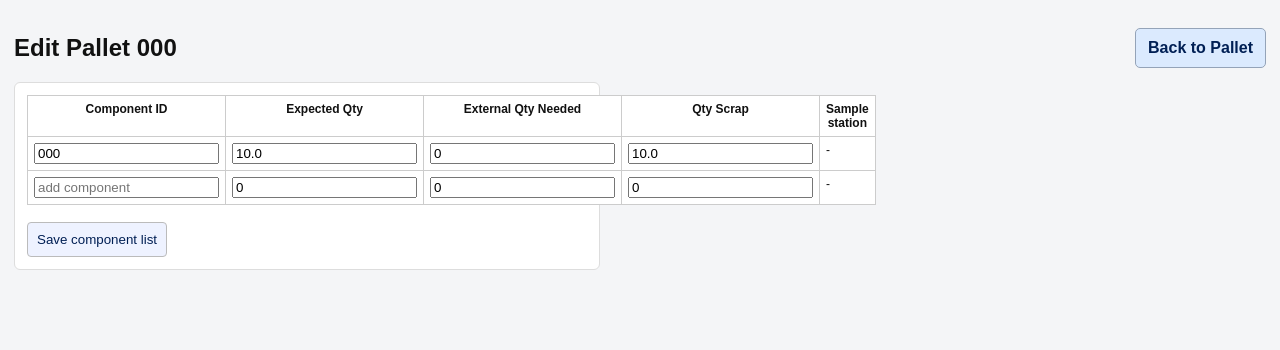
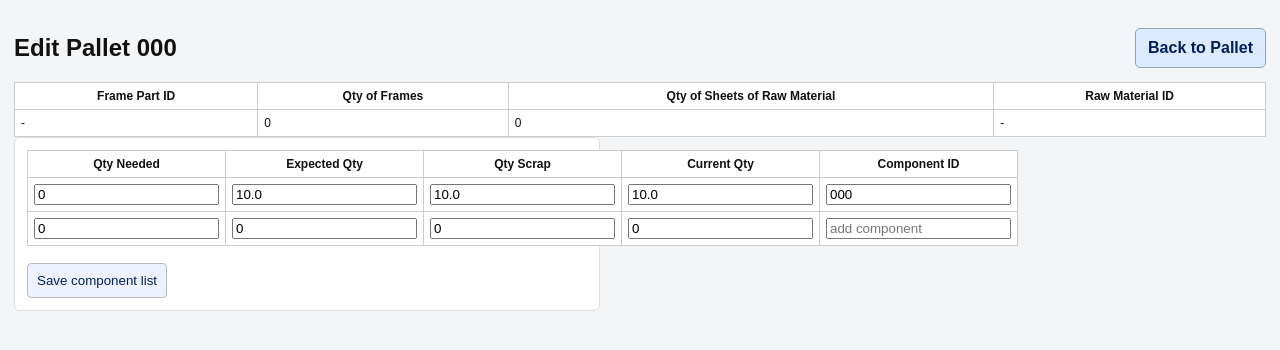
Before and after one commit to ravenorb/mts, a FastAPI app: page /production/pallet/1/edit in a window 1280 px wide. Shown: the part 49-399 px from the top of the page. Run offline with FastAPI, Linux system fonts and the light colour scheme; the visitor is signed in with stand-in values (Sample User, id 1); tables that the repository leaves empty hold one stand-in row (values such as "Sample post"); parts of the project's set-up code (start-up, migrations or seed data) failed here and were passed over.

Commit message:
Update pallet BOM quantity calculations and edit layout

```diff
--- a/app/main.py
+++ b/app/main.py
@@ -687,9 +687,36 @@ def parse_pallet_component_list(component_list_json: str | None) -> list[dict]:
         parsed.append({
             "component_id": (item.get("component_id") or "").strip(),
             "expected_quantity": item.get("expected_quantity", 0),
-            "external_quantity_needed": item.get("external_quantity_needed", 0),
+            "qty_needed": item.get("qty_needed", item.get("external_quantity_needed", 0)),
         })
     return parsed
+
+
+def build_component_quantities(db: Session, frame_part_id: str, expected_quantity: float, sheet_count: float, mpf_master_id: int) -> list[dict]:
+    component_map: dict[str, dict] = {}
+
+    details = db.query(models.MpfDetail).filter_by(mpf_master_id=mpf_master_id).order_by(models.MpfDetail.id.asc()).all()
+    for detail in details:
+        component_id = (detail.component_id or "").strip()
+        if not component_id:
+            continue
+        component_map[component_id] = {
+            "component_id": component_id,
+            "expected_quantity": float(detail.sheet_qty or 0) * float(sheet_count or 0),
+            "qty_needed": 0.0,
+        }
+
+    bom_components = get_part_component_requirements(db, frame_part_id)
+    for component in bom_components:
+        component_id = component["component_id"]
+        existing = component_map.setdefault(component_id, {
+            "component_id": component_id,
+            "expected_quantity": 0.0,
+            "qty_needed": 0.0,
+        })
+        existing["qty_needed"] = float(component.get("component_qty") or 0) * float(expected_quantity or 0)
+
+    return [component_map[key] for key in sorted(component_map.keys())]
 
 
 def build_station_queue_cards(db: Session, stations: list[models.Station]) -> list[dict]:
@@ -834,9 +861,6 @@ def pallet_edit(pallet_id: int, request: Request, db: Session = Depends(get_db),
     if not pallet:
         raise HTTPException(404)
 
-    stations = db.query(models.Station).filter_by(active=True).order_by(models.Station.station_name.asc()).all()
-    station_names = [station.station_name for station in stations]
-
     part_rows = []
     pallet_parts = db.query(models.PalletPart).filter_by(pallet_id=pallet_id).order_by(models.PalletPart.id.asc()).all()
     for pallet_part in pallet_parts:
@@ -846,14 +870,12 @@ def pallet_edit(pallet_id: int, request: Request, db: Session = Depends(get_db),
             part_row = db.query(models.Part).filter_by(id=revision.part_id).first()
             component_id = part_row.part_number if part_row else ""
 
-        assigned_stations = {station.station_name for station in get_part_station_routes(db, component_id)}
-        station_flags = {station_name: (station_name in assigned_stations) for station_name in station_names}
         part_rows.append({
             "expected_qty": pallet_part.planned_quantity,
-            "external_qty_needed": pallet_part.external_quantity_needed,
+            "qty_needed": pallet_part.external_quantity_needed,
+            "current_qty": pallet_part.actual_quantity,
             "component_id": component_id,
             "scrap_qty": pallet_part.scrap_quantity,
-            "station_flags": station_flags,
         })
 
     # Show component-level quantities for pallets created from HK MPF data.
@@ -877,15 +899,15 @@ def pallet_edit(pallet_id: int, request: Request, db: Session = Depends(get_db),
         if existing_row:
             if not existing_row["expected_qty"]:
                 existing_row["expected_qty"] = expected_qty
+            if not existing_row["qty_needed"]:
+                existing_row["qty_needed"] = component.get("qty_needed", 0)
             continue
-        assigned_stations = {station.station_name for station in get_part_station_routes(db, component_id)}
-        station_flags = {station_name: (station_name in assigned_stations) for station_name in station_names}
         new_row = {
             "expected_qty": expected_qty,
-            "external_qty_needed": component.get("external_quantity_needed", 0),
+            "qty_needed": component.get("qty_needed", component.get("external_quantity_needed", 0)),
+            "current_qty": 0,
             "component_id": component_id,
             "scrap_qty": 0,
-            "station_flags": station_flags,
         }
         component_rows.append(new_row)
         component_rows_by_id[component_id] = new_row
@@ -894,6 +916,18 @@ def pallet_edit(pallet_id: int, request: Request, db: Session = Depends(get_db),
         component_rows.sort(key=lambda row: row["component_id"])
     else:
         component_rows = part_rows
+
+    mpf = db.query(models.MpfMaster).filter_by(id=pallet.mpf_master_id).first() if pallet.mpf_master_id else None
+    raw_material = None
+    if mpf:
+        parsed_sheet = parse_sheet_size(mpf.sheet_size)
+        if parsed_sheet:
+            width, length = parsed_sheet
+            raw_material = db.query(models.RawMaterial).filter(
+                models.RawMaterial.gauge == mpf.material,
+                ((models.RawMaterial.width == width) & (models.RawMaterial.length == length)) |
+                ((models.RawMaterial.width == length) & (models.RawMaterial.length == width)),
+            ).first()
 
     return templates.TemplateResponse("pallet_edit.html", {
         "request": request,
@@ -902,7 +936,7 @@ def pallet_edit(pallet_id: int, request: Request, db: Session = Depends(get_db),
         "entity_groups": ENTITY_GROUPS,
         "pallet": pallet,
         "part_rows": component_rows,
-        "station_names": station_names,
+        "raw_material_id": raw_material.id if raw_material else "-",
     })
 
 
@@ -915,8 +949,9 @@ async def pallet_edit_save(pallet_id: int, request: Request, db: Session = Depen
     form = await request.form()
     component_ids = form.getlist("component_id")
     expected_qtys = form.getlist("expected_qty")
-    external_qtys = form.getlist("external_qty_needed")
+    qty_neededs = form.getlist("qty_needed")
     scrap_qtys = form.getlist("scrap_qty")
+    current_qtys = form.getlist("current_qty")
 
     component_snapshot: list[dict] = []
     db.query(models.PalletPart).filter_by(pallet_id=pallet.id).delete(synchronize_session=False)
@@ -937,22 +972,23 @@ async def pallet_edit_save(pallet_id: int, request: Request, db: Session = Depen
         if not component_id or component_id == (pallet.frame_part_number or ""):
             continue
         expected_qty = float(expected_qtys[index] or 0) if index < len(expected_qtys) else 0
-        external_qty_needed = float(external_qtys[index] or 0) if index < len(external_qtys) else 0
+        qty_needed = float(qty_neededs[index] or 0) if index < len(qty_neededs) else 0
         scrap_qty = float(scrap_qtys[index] or 0) if index < len(scrap_qtys) else 0
+        current_qty = float(current_qtys[index] or 0) if index < len(current_qtys) else 0
         ensure_inventory_component_exists(db, component_id)
         component_revision = ensure_current_part_revision(db, component_id, user.username)
         db.add(models.PalletPart(
             pallet_id=pallet.id,
             part_revision_id=component_revision.id,
             planned_quantity=expected_qty,
-            external_quantity_needed=external_qty_needed,
-            actual_quantity=0,
+            external_quantity_needed=qty_needed,
+            actual_quantity=current_qty,
             scrap_quantity=scrap_qty,
         ))
         component_snapshot.append({
             "component_id": component_id,
             "expected_quantity": expected_qty,
-            "external_quantity_needed": external_qty_needed,
+            "qty_needed": qty_needed,
         })
 
     pallet.component_list_json = json.dumps(component_snapshot)
@@ -1053,9 +1089,7 @@ def production_create_order(
     db.commit()
     db.refresh(pallet)
 
-    details = db.query(models.MpfDetail).filter_by(mpf_master_id=mpf.id).order_by(models.MpfDetail.id.asc()).all()
-    bom_components = get_part_component_requirements(db, frame_part_id)
-    component_snapshot = []
+    component_snapshot = build_component_quantities(db, frame_part_id, expected_quantity, sheet_count, mpf.id)
     all_part_revisions = [
         {
             "part_revision_id": revision.id,
@@ -1064,42 +1098,15 @@ def production_create_order(
         }
     ]
 
-    mpf_component_ids: set[str] = set()
-    for detail in details:
-        component_id = (detail.component_id or "").strip()
-        expected_component_qty = detail.sheet_qty * sheet_count
-        if not component_id:
-            continue
-        mpf_component_ids.add(component_id)
-        component_snapshot.append({
-            "component_id": component_id,
-            "qty_per_sheet": detail.sheet_qty,
-            "expected_quantity": expected_component_qty,
-            "external_quantity_needed": 0,
-        })
+    for component in component_snapshot:
+        component_id = component["component_id"]
+        qty_needed = float(component.get("qty_needed") or 0)
+        expected_component_qty = float(component.get("expected_quantity") or 0)
         component_revision = ensure_current_part_revision(db, component_id, user.username)
         all_part_revisions.append({
             "part_revision_id": component_revision.id,
             "planned_quantity": expected_component_qty,
-            "external_quantity_needed": 0,
-        })
-
-    for component in bom_components:
-        component_id = component["component_id"]
-        if component_id in mpf_component_ids:
-            continue
-        external_qty_needed = expected_quantity * float(component.get("component_qty") or 0)
-        component_snapshot.append({
-            "component_id": component_id,
-            "qty_per_sheet": 0,
-            "expected_quantity": 0,
-            "external_quantity_needed": external_qty_needed,
-        })
-        component_revision = ensure_current_part_revision(db, component_id, user.username)
-        all_part_revisions.append({
-            "part_revision_id": component_revision.id,
-            "planned_quantity": 0,
-            "external_quantity_needed": external_qty_needed,
+            "external_quantity_needed": qty_needed,
         })
 
     pallet.component_list_json = json.dumps(component_snapshot)
--- a/app/templates/pallet_edit.html
+++ b/app/templates/pallet_edit.html
@@ -5,38 +5,47 @@
   <a class="action-btn secondary" href="/production/pallet/{{pallet.id}}">Back to Pallet</a>
 </div>
 
+<table>
+  <tr>
+    <th>Frame Part ID</th>
+    <th>Qty of Frames</th>
+    <th>Qty of Sheets of Raw Material</th>
+    <th>Raw Material ID</th>
+  </tr>
+  <tr>
+    <td>{{pallet.frame_part_number or '-'}}</td>
+    <td>{{pallet.expected_quantity or 0}}</td>
+    <td>{{pallet.sheet_count or 0}}</td>
+    <td>{{raw_material_id}}</td>
+  </tr>
+</table>
+
 <form method="post" action="/production/pallet/{{pallet.id}}/edit" class="panel-form">
   <table>
     <tr>
+      <th>Qty Needed</th>
+      <th>Expected Qty</th>
+      <th>Qty Scrap</th>
+      <th>Current Qty</th>
       <th>Component ID</th>
-      <th>Expected Qty</th>
-      <th>External Qty Needed</th>
-      <th>Qty Scrap</th>
-      {% for station_name in station_names %}
-      <th>{{station_name}}</th>
-      {% endfor %}
     </tr>
     {% for row in part_rows %}
     <tr>
+      <td><input type="number" step="0.01" min="0" name="qty_needed" value="{{row.qty_needed or 0}}" /></td>
+      <td><input type="number" step="0.01" min="0" name="expected_qty" value="{{row.expected_qty}}" /></td>
+      <td><input type="number" step="0.01" min="0" name="scrap_qty" value="{{row.scrap_qty}}" /></td>
+      <td><input type="number" step="0.01" min="0" name="current_qty" value="{{row.current_qty or 0}}" /></td>
       <td>
         <input type="text" name="component_id" value="{{row.component_id or ''}}" />
       </td>
-      <td><input type="number" step="0.01" min="0" name="expected_qty" value="{{row.expected_qty}}" /></td>
-      <td><input type="number" step="0.01" min="0" name="external_qty_needed" value="{{row.external_qty_needed or 0}}" /></td>
-      <td><input type="number" step="0.01" min="0" name="scrap_qty" value="{{row.scrap_qty}}" /></td>
-      {% for station_name in station_names %}
-      <td>{% if row.station_flags[station_name] %}✓{% else %}-{% endif %}</td>
-      {% endfor %}
     </tr>
     {% endfor %}
     <tr>
+      <td><input type="number" step="0.01" min="0" name="qty_needed" value="0" /></td>
+      <td><input type="number" step="0.01" min="0" name="expected_qty" value="0" /></td>
+      <td><input type="number" step="0.01" min="0" name="scrap_qty" value="0" /></td>
+      <td><input type="number" step="0.01" min="0" name="current_qty" value="0" /></td>
       <td><input type="text" name="component_id" value="" placeholder="add component" /></td>
-      <td><input type="number" step="0.01" min="0" name="expected_qty" value="0" /></td>
-      <td><input type="number" step="0.01" min="0" name="external_qty_needed" value="0" /></td>
-      <td><input type="number" step="0.01" min="0" name="scrap_qty" value="0" /></td>
-      {% for station_name in station_names %}
-      <td>-</td>
-      {% endfor %}
     </tr>
   </table>
   <div class="action-row">
```
